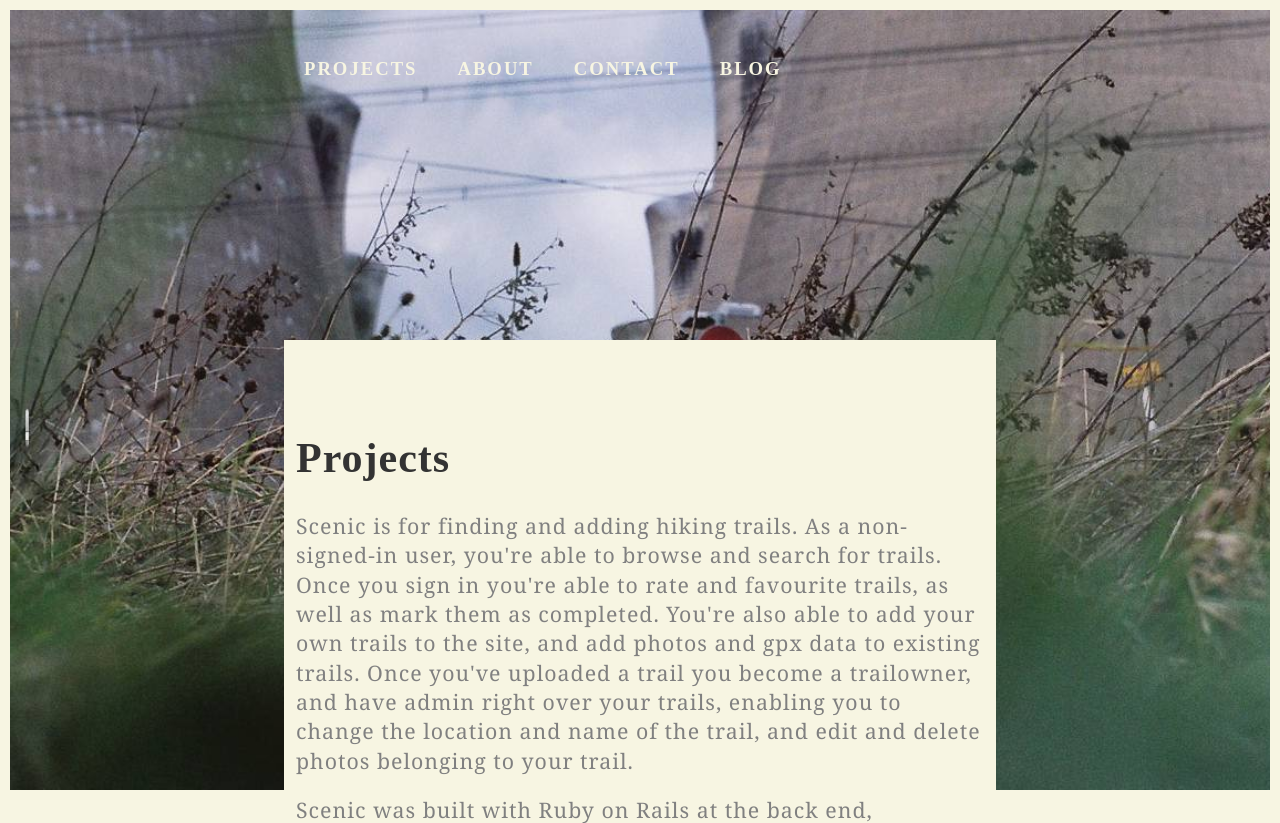
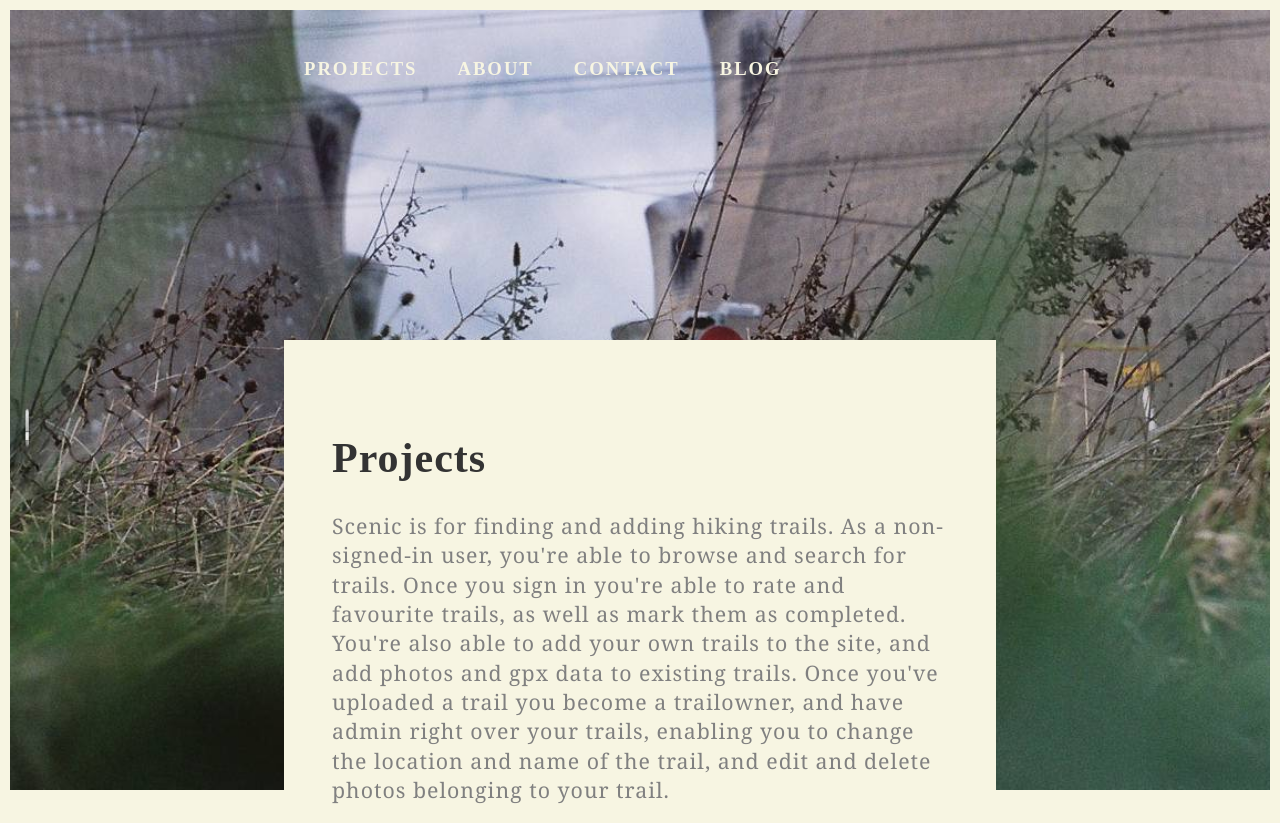
Before and after one commit to cerico/mytholmroyd, a plain HTML site: page index.html in a window 1280 px wide. Shown: the top 823 px of the page. Drawn offline with Linux system fonts and the light colour scheme.

Commit message:
padding for content div

```diff
--- a/files/style.css
+++ b/files/style.css
@@ -230,7 +230,7 @@ padding: 20px 20px;
 .content,.content2,.content3{
 
 
-	padding: 90px 12px 72px;
+	padding: 90px 48px 72px;
 	font-size:16pt;
 	line-height:22pt;
 	letter-spacing:1px;
```
